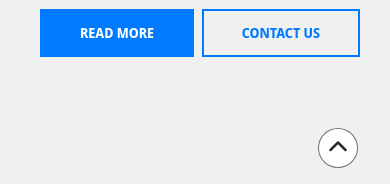
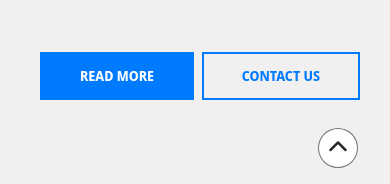
Before and after one commit to Code-Cal/gohoriresort, a plain HTML site: page index.html in a window 390 px wide. Shown: the part 660-844 px from the top of the page. Drawn offline with nearby package versions, Linux system fonts and the light colour scheme.

Commit message:
Update styles.css

```diff
--- a/styles.css
+++ b/styles.css
@@ -1452,14 +1452,14 @@ footer .box a label {
     display: inline;
     position: absolute;
     left: 4rem;
-    bottom: 15%;
+    bottom: 10%;
   }
 
   .secondary-btn-phone {
     display: inline;
     position: absolute;
     right: 1rem;
-    bottom: 15%;
+    bottom: 10%;
   }
 
   /* about */
```
